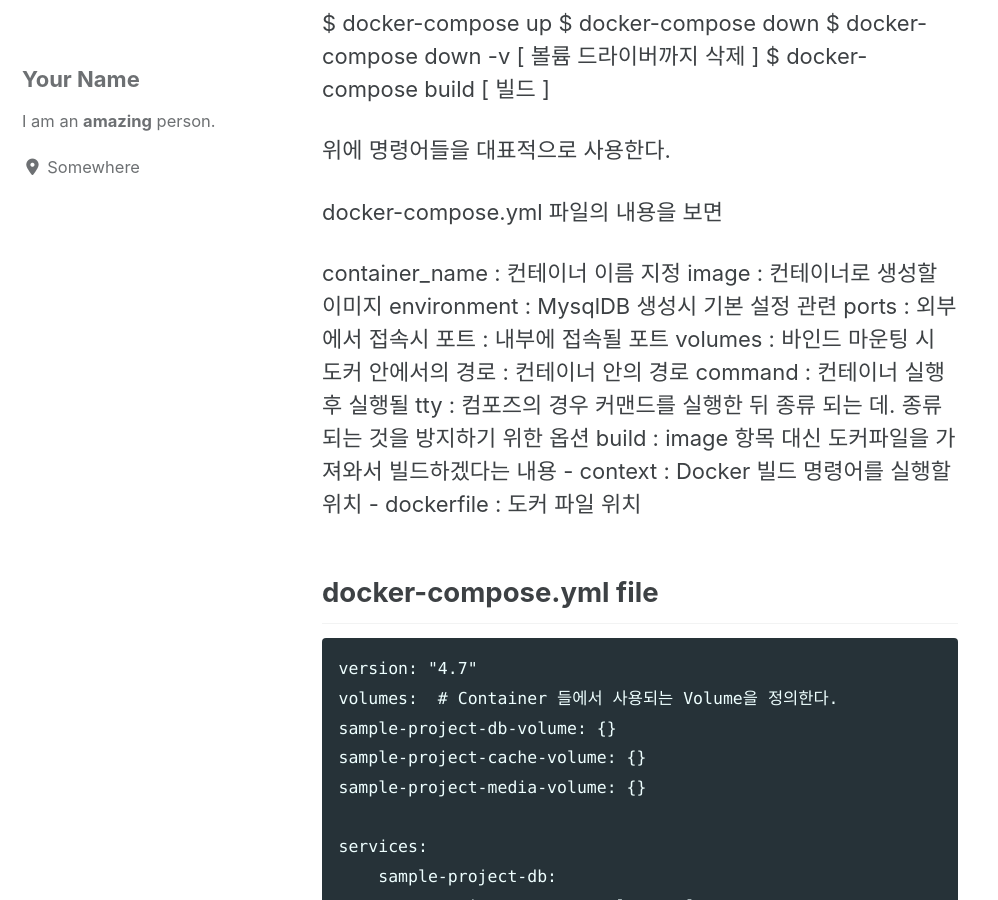
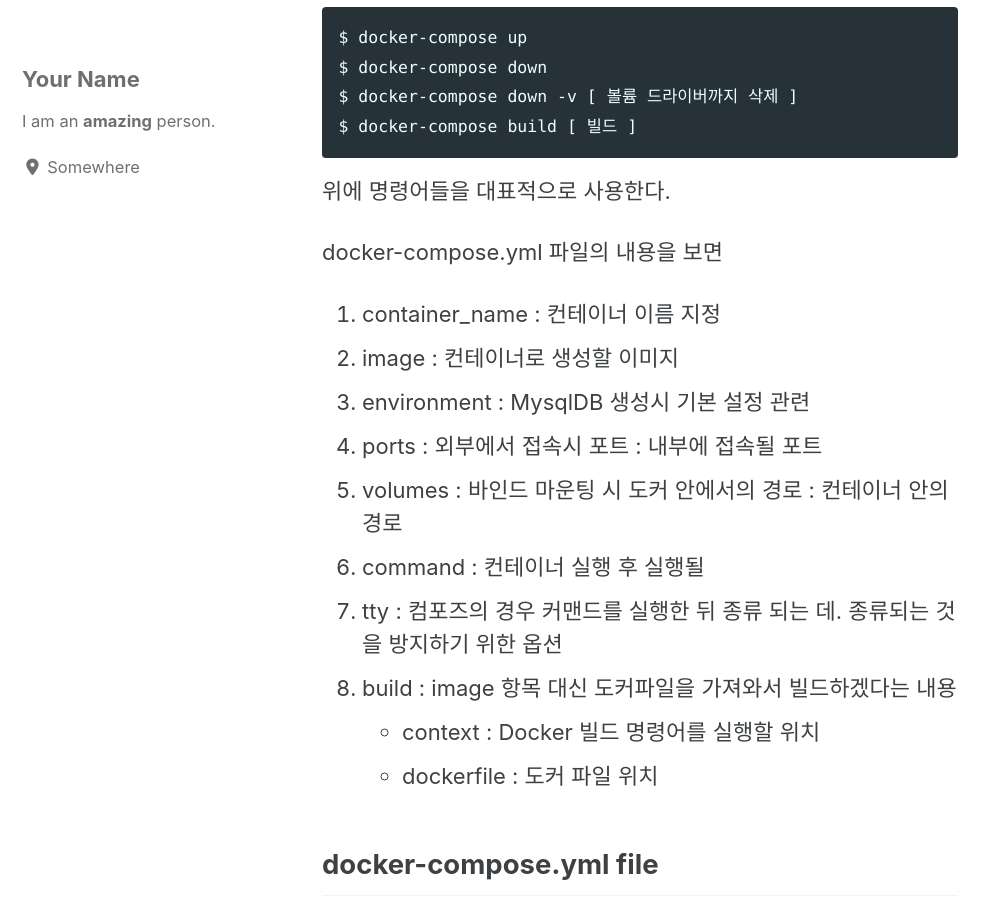
Before and after one commit to justicehong/justicehong.github.io, a Jekyll site: the page built from _posts/2020-03-12-docker guideline.md, in a window 1280 px wide and 900 px high, scrolled down 825 px. Shown: the whole window, without its empty margins (0-998 px from the left). Built offline with Jekyll 4.4.1, drawn with Linux system fonts in a browser that asks for light colours; cached includes are drawn as plain includes; nearby versions of some CDN libraries; part of the change alters nothing that is shown; some of the changed text lies outside the part shown.

```diff
--- a/_posts/2020-03-12-docker guideline.md
+++ b/_posts/2020-03-12-docker guideline.md
@@ -19,23 +19,23 @@ docker-compose.yml , Dockerfile
 
 docker-compose 의 경우
 
-$ docker-compose up
-$ docker-compose down
-$ docker-compose down -v [ 볼륨 드라이버까지 삭제 ]
-$ docker-compose build [ 빌드 ]
+    $ docker-compose up
+    $ docker-compose down
+    $ docker-compose down -v [ 볼륨 드라이버까지 삭제 ]
+    $ docker-compose build [ 빌드 ]
 
 위에 명령어들을 대표적으로 사용한다.
 
 docker-compose.yml 파일의 내용을 보면
 
-container_name : 컨테이너 이름 지정
-image : 컨테이너로 생성할 이미지
-environment : MysqlDB 생성시 기본 설정 관련
-ports : 외부에서 접속시 포트 : 내부에 접속될 포트
-volumes : 바인드 마운팅 시 도커 안에서의 경로 : 컨테이너 안의 경로
-command : 컨테이너 실행 후 실행될
-tty : 컴포즈의 경우 커맨드를 실행한 뒤 종류 되는 데. 종류되는 것을 방지하기 위한 옵션
-build : image 항목 대신 도커파일을 가져와서 빌드하겠다는 내용
+1. container_name : 컨테이너 이름 지정
+2. image : 컨테이너로 생성할 이미지
+3. environment : MysqlDB 생성시 기본 설정 관련
+4. ports : 외부에서 접속시 포트 : 내부에 접속될 포트
+5. volumes : 바인드 마운팅 시 도커 안에서의 경로 : 컨테이너 안의 경로
+6. command : 컨테이너 실행 후 실행될
+7. tty : 컴포즈의 경우 커맨드를 실행한 뒤 종류 되는 데. 종류되는 것을 방지하기 위한 옵션
+8. build : image 항목 대신 도커파일을 가져와서 빌드하겠다는 내용
     - context : Docker 빌드 명령어를 실행할 위치
     - dockerfile : 도커 파일 위치
 
@@ -118,11 +118,11 @@ build : image 항목 대신 도커파일을 가져와서 빌드하겠다는 내
 
 Dockerfile 의 내용이다
 
-FROM : 어떤 이미지를 사용해서 빌드를 할 것인지 선언
-ENV : 환경 변수 지정
-RUN : 해당 명령어들을 순차적으로 실행
-ADD : 이미지 빌드 시 바인드 마운트를 한다 ( compose 에 volumes는 컴포즈를 실행시킬떄 일시적으로 이어지지만 ADD는 빌드시에 가져오는 것이라 영구적이라 보면 됨 )
-WORKDIR : 저기 디렉토리에서부터 명령어를 실행하겠다.
+1. FROM : 어떤 이미지를 사용해서 빌드를 할 것인지 선언
+2. ENV : 환경 변수 지정
+3. RUN : 해당 명령어들을 순차적으로 실행
+4. ADD : 이미지 빌드 시 바인드 마운트를 한다 ( compose 에 volumes는 컴포즈를 실행시킬떄 일시적으로 이어지지만 ADD는 빌드시에 가져오는 것이라 영구적이라 보면 됨 )
+5. WORKDIR : 저기 디렉토리에서부터 명령어를 실행하겠다.
 
 
 ## Dockerfile file
```
